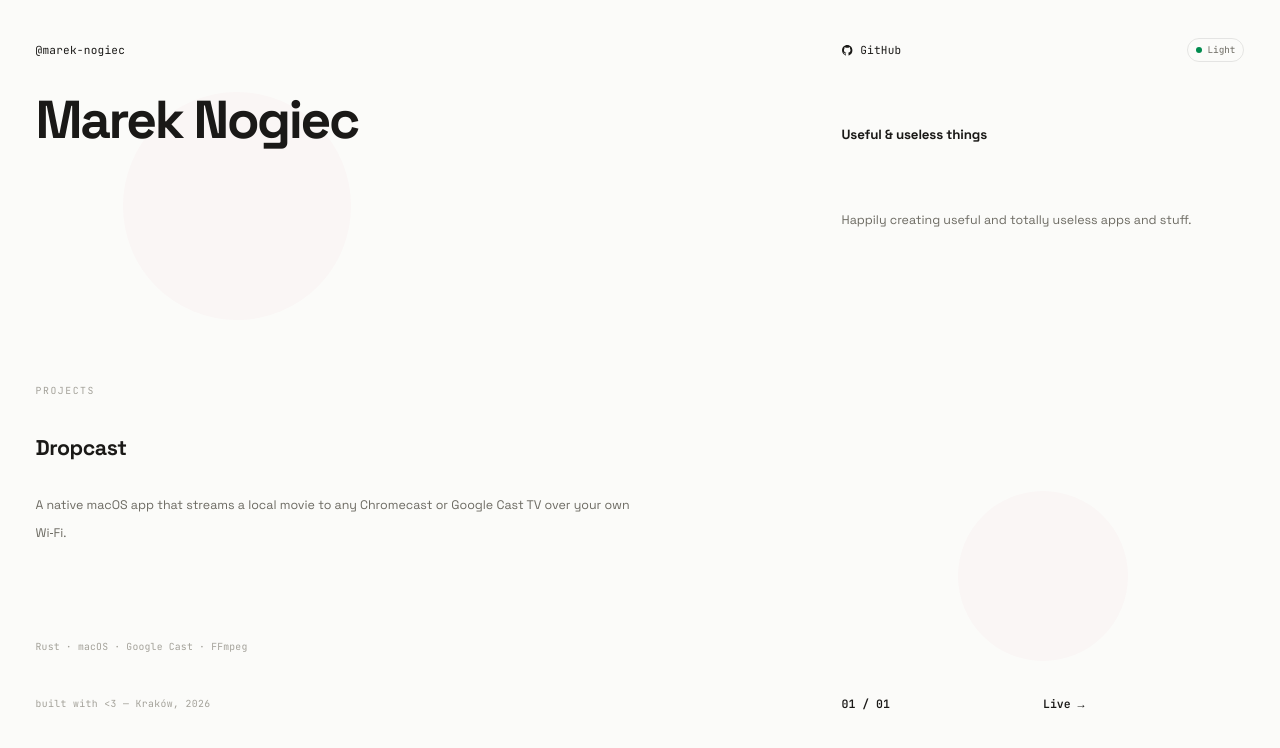
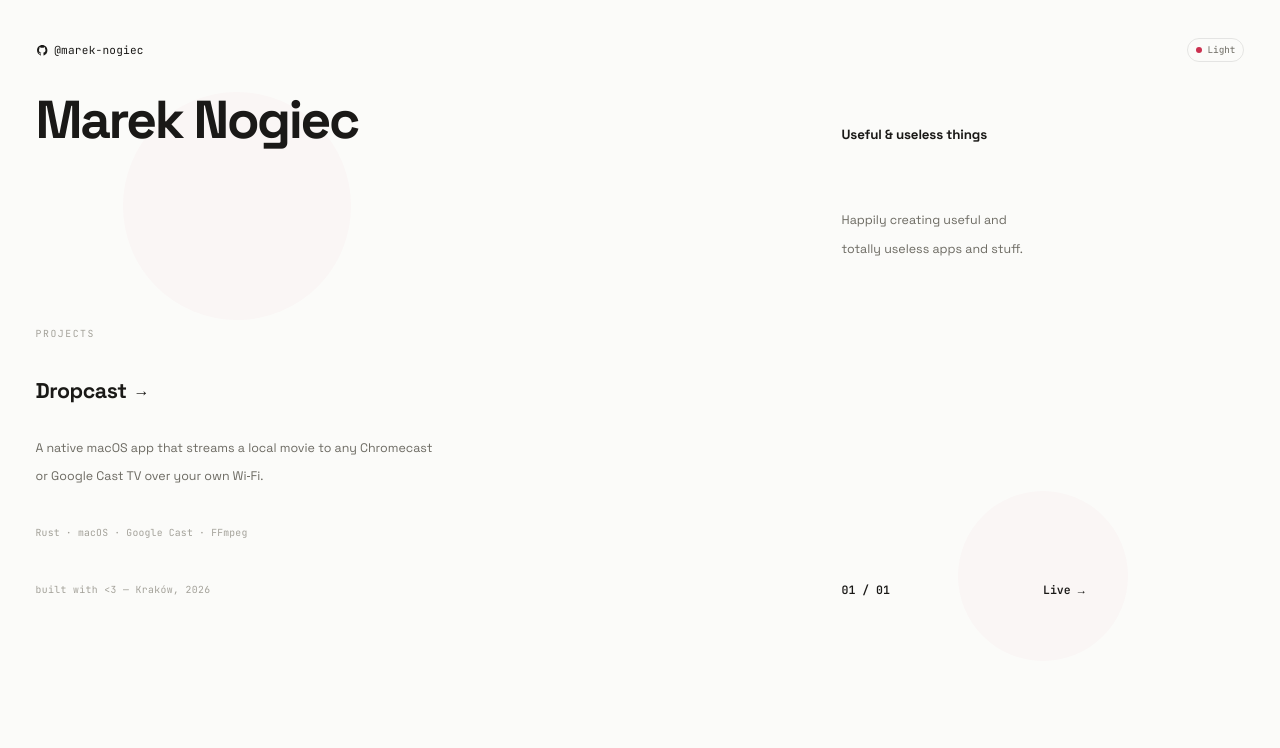
Before and after one commit to marek-nogiec/marek-nogiec.github.io, a website built with Vite: page src/index.html in a window 1280 px wide. Built offline with nearby package versions, Linux system fonts and the light colour scheme.

Commit message:
feat: refine homepage layout and link interactions

```diff
--- a/src/index.html
+++ b/src/index.html
@@ -23,10 +23,9 @@
   </div>
 
   <main class="content">
-    <div class="handle mono" data-m="nav">@marek-nogiec</div>
-    <a class="gh-link mono" data-m="nav" href="https://github.com/marek-nogiec" target="_blank" rel="noreferrer">
+    <a class="handle mono" data-m="nav" href="https://github.com/marek-nogiec" target="_blank" rel="noreferrer">
       <svg width="14" height="14" viewBox="0 0 24 24" fill="currentColor" aria-hidden="true"><path d="M12 2C6.48 2 2 6.58 2 12.25c0 4.53 2.87 8.37 6.84 9.73.5.1.68-.22.68-.49v-1.7c-2.78.62-3.37-1.37-3.37-1.37-.45-1.18-1.11-1.5-1.11-1.5-.91-.64.07-.62.07-.62 1 .07 1.53 1.06 1.53 1.06.9 1.57 2.34 1.12 2.91.85.09-.66.35-1.12.63-1.37-2.22-.26-4.55-1.14-4.55-5.07 0-1.12.39-2.03 1.03-2.75-.1-.26-.45-1.3.1-2.7 0 0 .84-.28 2.75 1.05a9.36 9.36 0 0 1 5 0c1.91-1.33 2.75-1.05 2.75-1.05.55 1.4.2 2.44.1 2.7.64.72 1.03 1.63 1.03 2.75 0 3.94-2.34 4.81-4.57 5.06.36.32.68.94.68 1.9v2.82c0 .27.18.6.69.49A10.26 10.26 0 0 0 22 12.25C22 6.58 17.52 2 12 2z"/></svg>
-      GitHub
+      @marek-nogiec
     </a>
     <button class="theme-toggle" id="theme-toggle" type="button"><i></i><span id="theme-label"></span></button>
 
@@ -37,23 +36,22 @@
     <div class="subtitle" data-m="sub">Useful &amp; useless things</div>
     <div data-m="gSubBio" style="grid-column: 5 / 7; grid-row: 5 / 7;"></div>
     <p class="bio" data-m="bio">Happily creating useful and totally useless apps and stuff.</p>
-    <div data-m="gBioPage" style="grid-column: 5 / 7; grid-row: 10 / 24;"></div>
+    <div data-m="gBioPage" style="grid-column: 5 / 7; grid-row: 10 / 20;"></div>
 
-    <div data-m="gHeadProj" style="grid-column: 1 / 5; grid-row: 7 / 13;"></div>
+    <div data-m="gHeadProj" style="grid-column: 1 / 5; grid-row: 7 / 11;"></div>
     <div class="section-label" data-m="projects">Projects</div>
-    <div data-m="gProjDrop" style="grid-column: 1 / 5; grid-row: 14;"></div>
+    <div data-m="gProjDrop" style="grid-column: 1 / 5; grid-row: 12;"></div>
 
     <a class="project-title" data-m="drop" href="https://marek-nogiec.github.io/dropcast/" target="_blank" rel="noreferrer">Dropcast</a>
-    <div data-m="gDropDesc" style="grid-column: 1 / 5; grid-row: 16;"></div>
+    <div data-m="gDropDesc" style="grid-column: 1 / 5; grid-row: 14;"></div>
     <a class="project-desc" data-m="desc" href="https://marek-nogiec.github.io/dropcast/" target="_blank" rel="noreferrer">A native macOS app that streams a local movie to any Chromecast or Google Cast TV over your own Wi‑Fi.</a>
-    <div data-m="gDescTags" style="grid-column: 1 / 5; grid-row: 20 / 22;"></div>
     <div class="tags" data-m="tags">Rust · macOS · Google Cast · FFmpeg</div>
-    <div data-m="gTagsFooter" style="grid-column: 1 / 5; grid-row: 23;"></div>
+    <div data-m="gTagsFooter" style="grid-column: 1 / 5; grid-row: 19;"></div>
 
     <div class="footer" data-m="footer">built with &lt;3 — Kraków, 2026</div>
     <div class="page-count" data-m="pageinfo">01 / 01</div>
-    <a class="live-link" data-m="pageinfo" href="https://marek-nogiec.github.io/dropcast/" target="_blank" rel="noreferrer">Live →</a>
-    <div data-m="gFooterEdge" style="grid-column: 1 / 7; grid-row: 25;"></div>
+    <a class="live-link" data-m="pageinfo" href="https://marek-nogiec.github.io/dropcast/" target="_blank" rel="noreferrer">Live</a>
+    <div data-m="gFooterEdge" style="grid-column: 1 / 7; grid-row: 21;"></div>
   </main>
 </div>
 </body>
--- a/src/styles.css
+++ b/src/styles.css
@@ -1,6 +1,6 @@
 /* ============================================================
    Marek Nogiec — landing page
-   8-pt grid in "design px": 32 rows of 32, content 800 high,
+   8-pt grid in "design px": 21 rows of 32, content 672 high,
    40 margins, 6 columns, page 1440 wide filling a 1440 viewport.
    1rem = 10 design px; the root font-size scales with the
    viewport (100vw / 144), so every size and spacing keeps the
@@ -29,13 +29,20 @@ html {
   --faint: light-dark(#a3a199, #66645d);
   --border: light-dark(rgba(0, 0, 0, 0.09), rgba(255, 255, 255, 0.1));
   --border2: light-dark(rgba(0, 0, 0, 0.15), rgba(255, 255, 255, 0.17));
-  --accent: light-dark(oklch(0.56 0.14 155), oklch(0.82 0.14 155));
+  /* accent shares the grid's hue 15; the dark stop is held at L 0.74 / C 0.15
+     because hue 15 leaves sRGB above roughly C 0.10 at L 0.82 */
+  --accent: light-dark(oklch(0.56 0.19 15), oklch(0.74 0.15 15));
   /* grid ink: hue 15, opacity 0.2 */
   --gl-strong: light-dark(oklch(0.58 0.19 15 / 0.2),   oklch(0.74 0.19 15 / 0.2));
   --gl-mid:    light-dark(oklch(0.58 0.19 15 / 0.124), oklch(0.74 0.19 15 / 0.124));
   --gl-soft:   light-dark(oklch(0.58 0.19 15 / 0.06),  oklch(0.74 0.19 15 / 0.06));
   --gl-label:  light-dark(oklch(0.50 0.19 15 / 0.27),  oklch(0.80 0.19 15 / 0.27));
   --gl-tint:   light-dark(oklch(0.58 0.19 15 / 0.024), oklch(0.74 0.19 15 / 0.024));
+  /* Easing Wizard bounce — bounces 1, mass 2.7, damping 49, accuracy 3, 450ms
+     https://easingwizard.com/#0a2m1w2.7n49v450y32Z
+     The recoil is baked into the curve (peaks at 0.999, pulls back to 0.883,
+     settles at 1), so keyframes using it only need to mark the endpoints. */
+  --ease-bounce: linear(0, 0.25 17.3%, 0.328 22.3%, 0.405 26.9%, 0.48 31.1%, 0.565 35.5%, 0.885 51.2%, 0.948 54.6%, 0.999 57.7%, 0.946 61.7%, 0.927 63.5%, 0.911 65.3%, 0.899 67.1%, 0.89 68.8%, 0.885 70.6%, 0.883 72.4%, 0.887 75.3%, 0.9 78.5%, 0.918 81.5%, 0.966 88.6%, 0.986 92.3%, 0.993 94.2%, 0.997 96%, 1);
 }
 
 /* manual override (theme toggle) */
@@ -75,7 +82,7 @@ a { color: inherit; }
   left: 4rem;
   right: 4rem;
   top: 4rem;
-  height: 80rem;
+  height: 67.2rem;
   pointer-events: none;
   z-index: 0;
 }
@@ -97,7 +104,7 @@ a { color: inherit; }
   left: 4rem;
   right: 4rem;
   top: 4rem;
-  height: 80rem;
+  height: 67.2rem;
   pointer-events: none;
   z-index: 1;
   background-image:
@@ -120,7 +127,7 @@ a { color: inherit; }
 .ruler {
   position: absolute;
   top: 4rem;
-  height: 80rem;
+  height: 67.2rem;
   width: 4rem;
   z-index: 3;
   pointer-events: none;
@@ -136,7 +143,7 @@ a { color: inherit; }
   left: 0;
   top: 0;
   width: 4rem;
-  height: 80rem;
+  height: 67.2rem;
   opacity: 0;
   /* hide: slower fade with a small delay (after the grid) */
   transition: opacity 0.79s ease 0.35s;
@@ -239,13 +246,7 @@ a { color: inherit; }
 .handle {
   grid-column: 1 / 3;
   grid-row: 1;
-  line-height: 3.2rem;
-  font-size: 1.25rem;
-}
-
-.gh-link {
-  grid-column: 5;
-  grid-row: 1;
+  justify-self: start;
   display: inline-flex;
   align-items: center;
   gap: 0.7rem;
@@ -255,9 +256,9 @@ a { color: inherit; }
   transition: color 0.2s;
 }
 
-.gh-link svg { width: 1.4rem; height: 1.4rem; }
+.handle svg { width: 1.4rem; height: 1.4rem; }
 
-.gh-link:hover { color: var(--accent); }
+.handle:hover { color: var(--accent); }
 
 .theme-toggle {
   grid-column: 6;
@@ -312,7 +313,7 @@ a { color: inherit; }
 }
 
 .bio {
-  grid-column: 5 / 7;
+  grid-column: 5 / 6;
   grid-row: 7 / 10;
   align-self: start;
   margin: 0;
@@ -323,7 +324,7 @@ a { color: inherit; }
 
 .section-label {
   grid-column: 1 / 3;
-  grid-row: 13;
+  grid-row: 11;
   line-height: 3.2rem;
   font-family: "JetBrains Mono", monospace;
   font-size: 1.1rem;
@@ -334,7 +335,11 @@ a { color: inherit; }
 
 .project-title {
   grid-column: 1 / 3;
-  grid-row: 15;
+  grid-row: 13;
+  /* hug the word: the arrow below anchors off the right edge of this box,
+     and it also keeps the hover target off the empty half of the column */
+  width: fit-content;
+  position: relative;
   line-height: 3.2rem;
   font-size: 2.4rem;
   font-weight: 700;
@@ -345,9 +350,69 @@ a { color: inherit; }
 
 .project-title:hover { color: var(--accent); }
 
+/* ---- link arrows ----
+   Shared by the project title and the Live link, so both read as the same kind
+   of thing: the glyph always shows, inherits the link's colour so it sits dark
+   at rest, and turns accent + nudges on hover. The project one is woken by the
+   description too (:has), so title and description read as one target.
+   Absolutely positioned so the glyph never joins the link's line box — in flow
+   it could change the measured height of a [data-m] row and throw the rulers
+   off the 32px grid. Both hosts need position + a content-width box for
+   left: 100% to land beside the label rather than at the column edge. */
+
+.project-title::after,
+.live-link::after {
+  content: "→";
+  position: absolute;
+  left: 100%;
+  top: 0;
+  margin-left: 0.8rem;
+  transition: color 0.2s;
+}
+
+/* the title is 2.4rem, so its arrow is scaled down to sit with the word;
+   the Live link's inherits its own 1.3rem mono */
+.project-title::after { font-size: 1.8rem; }
+
+@media (hover: hover) {
+  .content:has(:is(.project-title, .project-desc):hover) .project-title::after,
+  .live-link:hover::after {
+    /* set explicitly: hovering the description leaves the title itself dark,
+       so the arrow cannot rely on inheriting the accent in that case */
+    color: var(--accent);
+    /* the 0.5s lets the arrow settle before it nudges; being animation-delay it
+       holds only the first pass, leaving the keyframe tail to pace the repeats */
+    animation: arrow-nudge 3s 0.5s infinite;
+    /* set here, not in the keyframes: a var() reference is not substituted for
+       animation-timing-function inside @keyframes — it silently degrades to
+       linear. Nothing overrides it, so the curve governs every segment. */
+    animation-timing-function: var(--ease-bounce);
+  }
+}
+
+/* Out and back are both the config's 450ms — 15% of 3s — and both run
+   --ease-bounce, whose recoil is the bounce, so these keyframes only mark
+   where the arrow starts and lands. Note the recoil lands at whichever end a
+   segment finishes on: outward it bounces off the right, but the return
+   bounces off the rest position, right next to the word. The flat tail from
+   30% to 100% is the 2.1s breather between nudges, which has to live here
+   since animation-delay only offsets the first iteration. */
+@keyframes arrow-nudge {
+  0%        { transform: translateX(0); }
+  15%       { transform: translateX(0.7rem); }
+  30%, 100% { transform: translateX(0); }
+}
+
+@media (prefers-reduced-motion: reduce) {
+  .content:has(:is(.project-title, .project-desc):hover) .project-title::after,
+  .live-link:hover::after {
+    animation: none;
+  }
+}
+
 .project-desc {
-  grid-column: 1 / 4;
-  grid-row: 17 / 20;
+  grid-column: 1 / 3;
+  grid-row: 15 / 18;
   align-self: start;
   display: block;
   margin: 0;
@@ -362,7 +427,7 @@ a { color: inherit; }
 
 .tags {
   grid-column: 1 / 4;
-  grid-row: 22;
+  grid-row: 18;
   line-height: 3.2rem;
   font-family: "JetBrains Mono", monospace;
   font-size: 1.1rem;
@@ -372,7 +437,7 @@ a { color: inherit; }
 
 .footer {
   grid-column: 1 / 3;
-  grid-row: 24;
+  grid-row: 20;
   line-height: 3.2rem;
   font-family: "JetBrains Mono", monospace;
   font-size: 1.1rem;
@@ -382,7 +447,7 @@ a { color: inherit; }
 
 .page-count {
   grid-column: 5;
-  grid-row: 24;
+  grid-row: 20;
   line-height: 3.2rem;
   font-family: "JetBrains Mono", monospace;
   font-size: 1.3rem;
@@ -391,7 +456,10 @@ a { color: inherit; }
 
 .live-link {
   grid-column: 6;
-  grid-row: 24;
+  grid-row: 20;
+  /* hug the word so the arrow anchors off the right edge of the label */
+  width: fit-content;
+  position: relative;
   line-height: 3.2rem;
   font-family: "JetBrains Mono", monospace;
   font-size: 1.3rem;
@@ -423,8 +491,6 @@ a { color: inherit; }
 
   /* block flow: grid placement props become inert, DOM order rules */
   .content { display: block; padding: 3.2rem 2.4rem 4rem; }
-
-  .handle { display: block; }
 
   .theme-toggle { position: absolute; top: 2.7rem; right: 2.4rem; }
 
```
